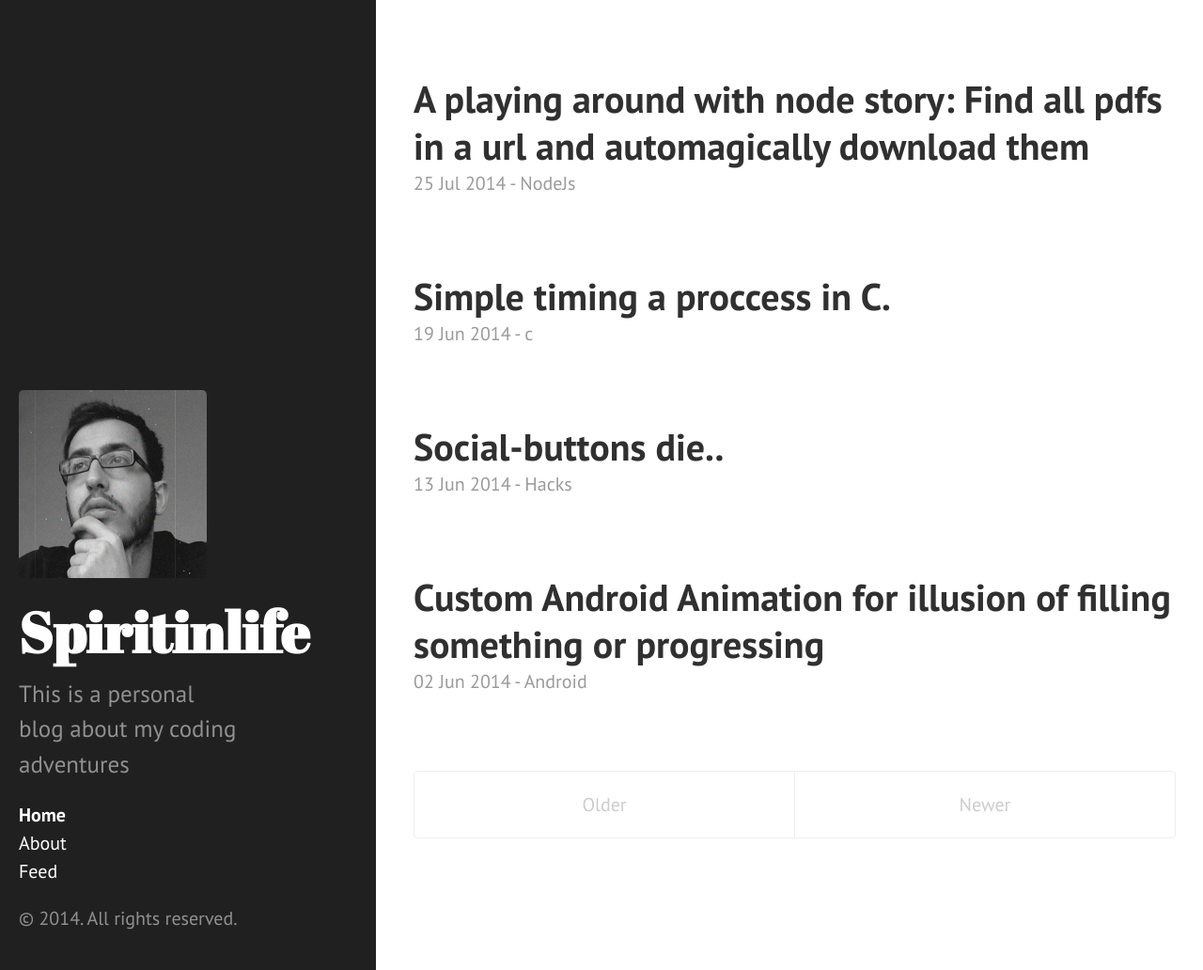
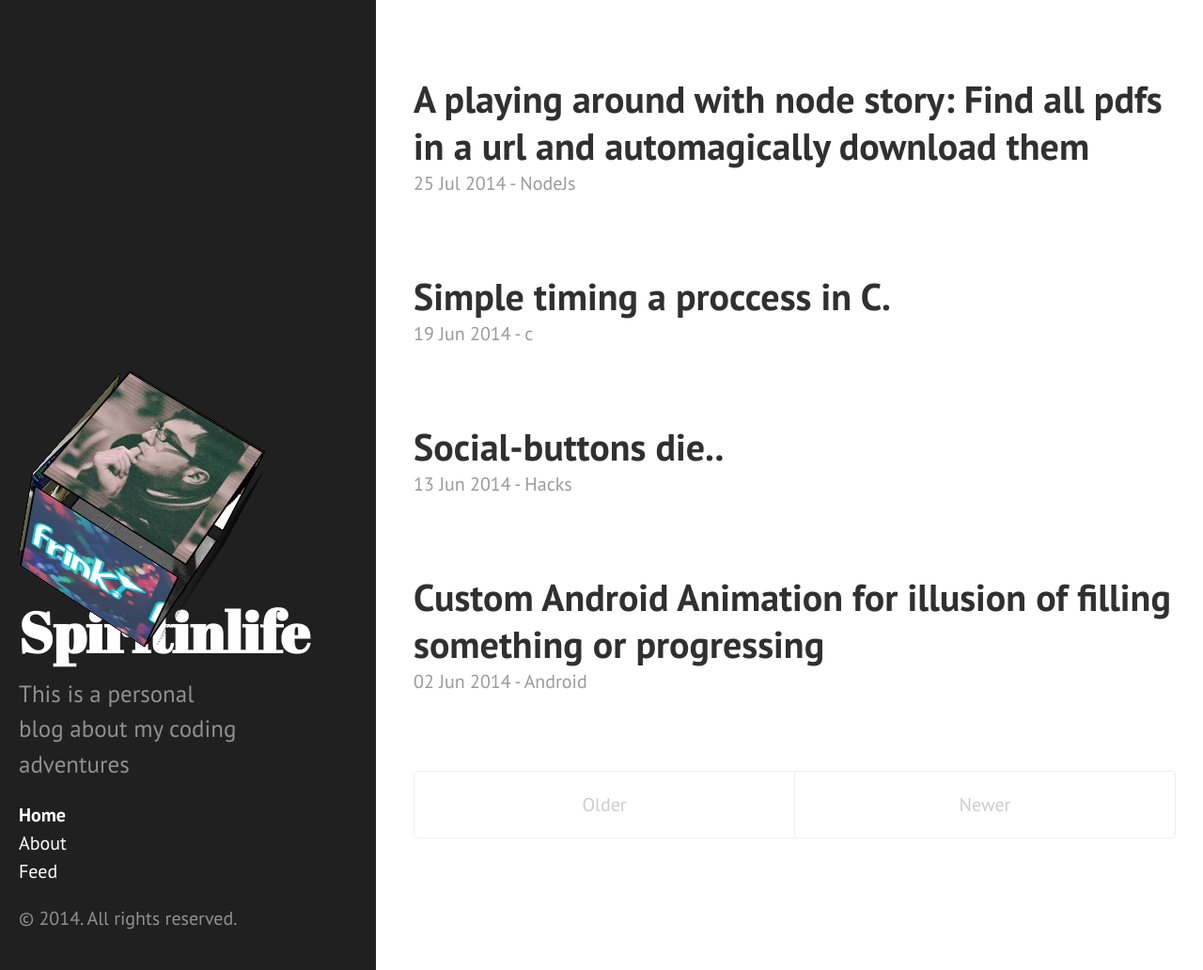
Before and after one commit to spiritinlife/spiritinlife.github.io, a Jekyll site: the page built from index.html, in a window 1280 px wide and 1032 px high. Shown: the whole window at 94% size. Built offline with Jekyll 4.4.1, drawn with Linux system fonts in a browser that asks for light colours; Markdown is read by kramdown in place of the engine named in the settings; the list of posts is cut into pages by our own code.

Commit message:
New start

```diff
--- a/_includes/head.html
+++ b/_includes/head.html
@@ -19,6 +19,7 @@
   <link rel="stylesheet" href="{{ site.baseurl }}public/css/syntax.css">
   <link rel="stylesheet" href="{{ site.baseurl }}public/css/hyde.css">
   <link rel="stylesheet" href="http://fonts.googleapis.com/css?family=PT+Sans:400,400italic,700|Abril+Fatface">
+  <link rel="stylesheet" href="{{ site.baseurl }}public/css/cube.css">
 
   <!-- Icons -->
   <link rel="apple-touch-icon-precomposed" sizes="144x144" href="{{ site.baseurl }}public/apple-touch-icon-144-precomposed.png">
--- a/_includes/sidebar.html
+++ b/_includes/sidebar.html
@@ -2,9 +2,16 @@
   <div class="container sidebar-sticky">
     <div class="sidebar-about">
 
-      <a href="{{ site.baseurl }}">
-          <img id="mypicture" src="/images/GeorgeMouri.png"  width=200 height=200 />
-      </a>
+      <section class="cube_container">
+        <div id="cube">
+          <figure class="front"></figure>
+          <figure class="back "></figure>
+          <figure class="right"></figure>
+          <figure class="left"></figure>
+          <figure class="top"></figure>
+          <figure class="bottom"></figure>
+        </div>
+      </section>
       <h1>
         <a href="{{ site.baseurl }}">
           {{ site.title }}
--- /dev/null
+++ b/public/css/cube.css
@@ -0,0 +1,51 @@
+.cube_container {
+  width: 200px;
+  height: 200px;
+  position: relative;
+  perspective: 1000px;
+}
+
+#cube {
+  width: 100%;
+  height: 100%;
+  position: absolute;
+  transform-style: preserve-3d;
+  transform: translateZ( -100px );
+  -webkit-animation:cubeRotate 24s infinite;
+  animation:cubeRotate 24s infinite;
+}
+
+#cube figure {
+  width: 180px;
+  height: 180px;
+  display: block;
+  position: absolute;
+  border: 2px solid black;
+}
+
+
+#cube .front  { transform: rotateY(   0deg ) translateZ( 100px ); background-image:url('../../images/GeorgeMouri.png');}
+#cube .back   { transform: rotateX( 180deg ) translateZ( 100px ); background-image:url('../../images/secondMouro.jpg');}
+#cube .right  { transform: rotateY(  90deg ) translateZ( 100px ); background-image:url('../../images/what.png');}
+#cube .left   { transform: rotateY( -90deg ) translateZ( 100px ); background-image:url('../../images/dogProgramming.jpg');}
+#cube .top    { transform: rotateX(  90deg ) translateZ( 100px ); background-image:url('../../images/frink.png');}
+#cube .bottom { transform: rotateX( -90deg ) translateZ( 100px ); background-image:url('../../images/linux.jpg');}
+
+
+@-webkit-keyframes cubeRotate {
+    0% {-webkit-transform: translateZ( -100px ) rotateY(   90deg );}
+    20% {-webkit-transform:   translateZ( -100px ) rotateX( -180deg );}
+   	40% {-webkit-transform:  translateZ( -100px ) rotateY(  -90deg );}
+    60% {-webkit-transform:  translateZ( -100px ) rotateX(  -90deg );}
+    80% {-webkit-transform:  translateZ( -100px ) rotateX(   90deg );}
+    100% {-webkit-transform:  translateZ( -100px ) rotateY(    0deg );}
+}
+
+@keyframes cubeRotate {
+    0% {transform: translateZ( -100px ) rotateY(   90deg );}
+    20% {transform: translateZ( -100px ) rotateX( -180deg );}
+   	40% {transform: translateZ( -100px ) rotateY(  -90deg );}
+    60% {transform: translateZ( -100px ) rotateX(  -90deg );}
+    80% {transform: translateZ( -100px ) rotateX(   90deg );}
+    100% {transform: translateZ( -100px ) rotateY(    0deg );}
+}
```
Also changed, not shown: images/dogProgramming.jpg (added), images/frink.png (added), images/linux.jpg (added), images/secondMouro.jpg (added), images/what.png (added).
